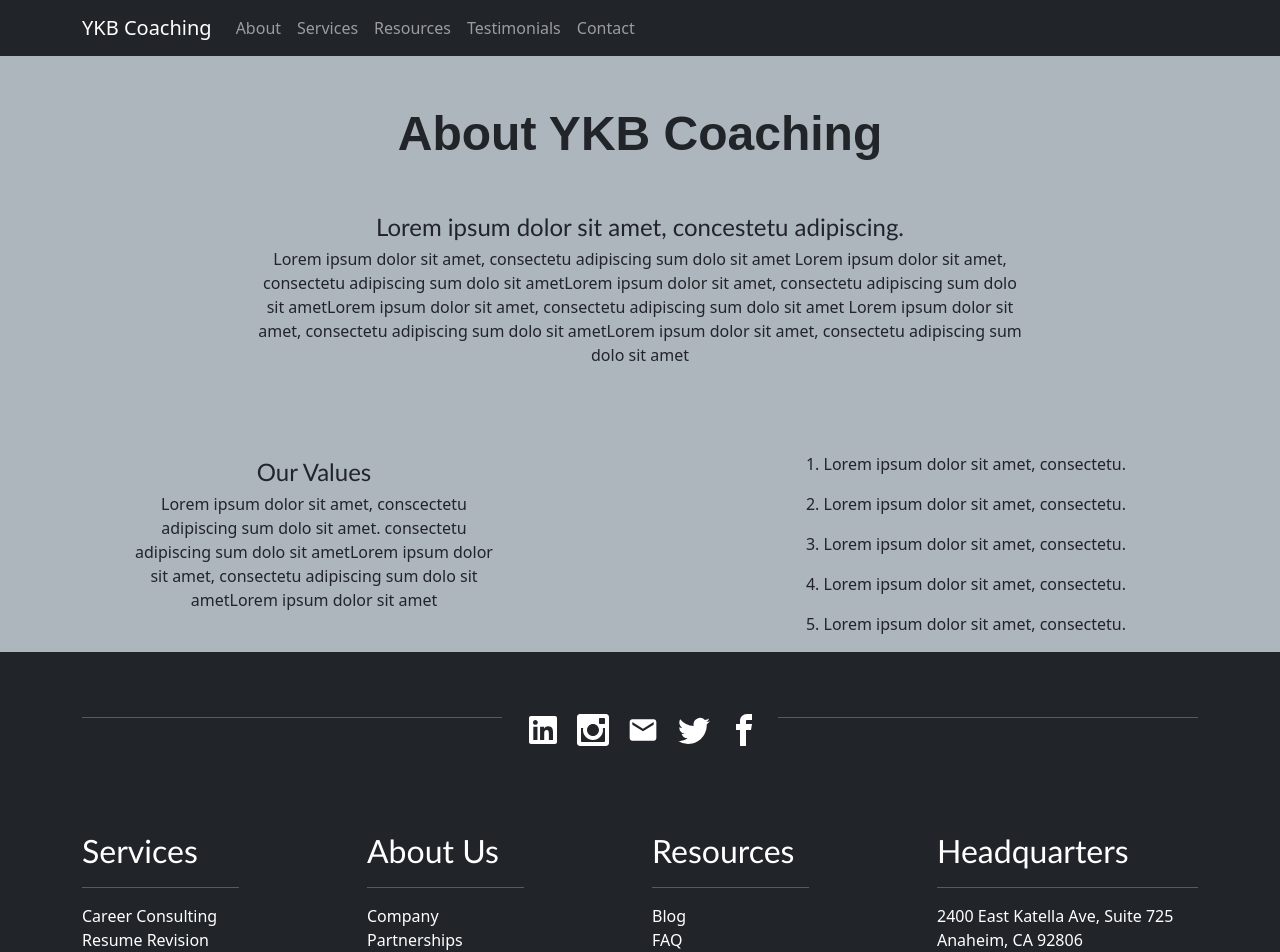
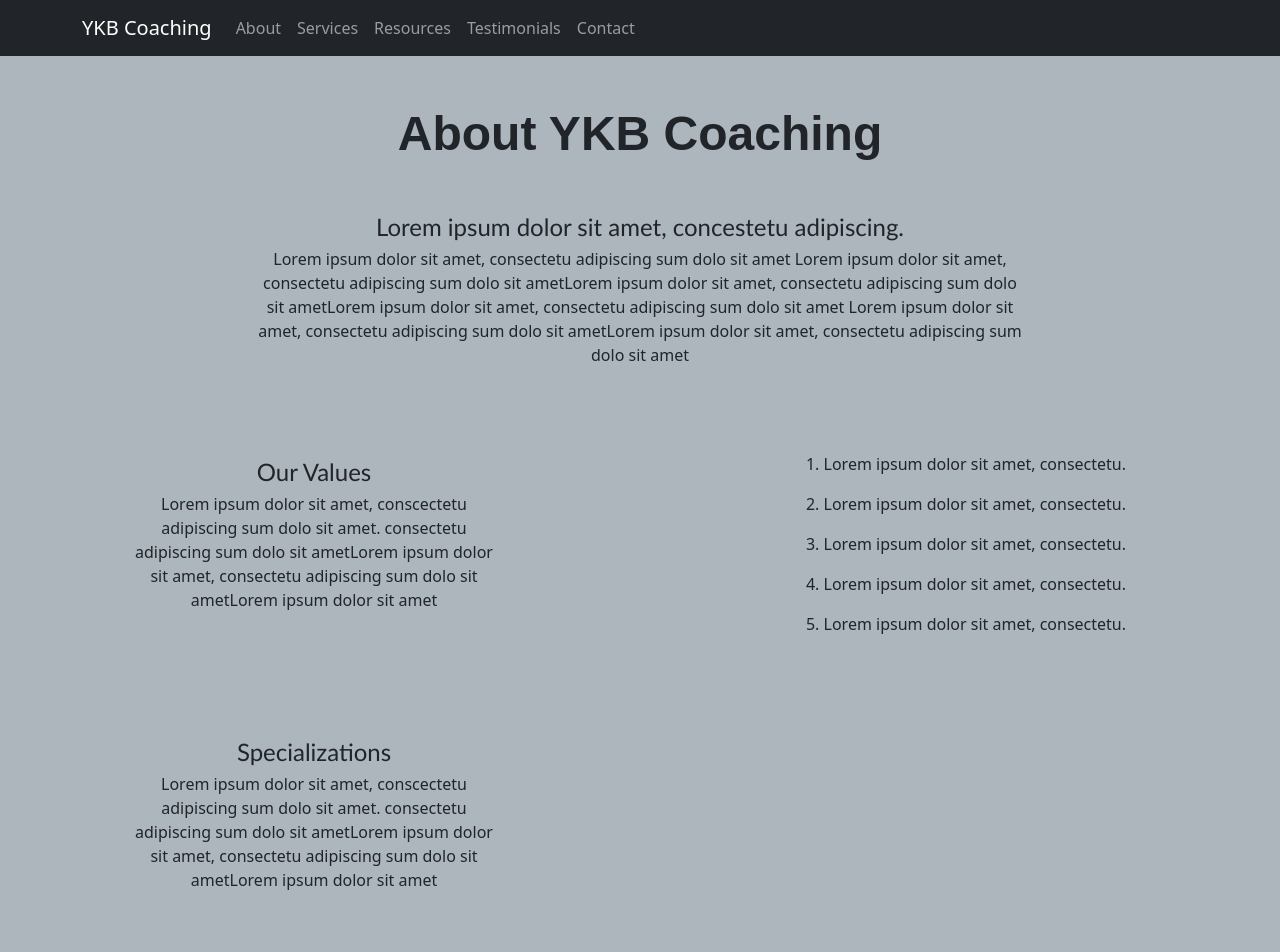
Before and after one commit to jermeewinn/YKB-solutions, a React (Create React App) app: page /about in a window 1280 px wide. Shown: the top 952 px of the page. Built offline with nearby package versions, Linux system fonts and the light colour scheme; the HTML template or start-up script is replaced by a standard one.

Commit message:
added AboutSpecial sub-component to About component

```diff
--- a/src/components/About/About-Special/index.js
+++ b/src/components/About/About-Special/index.js
@@ -2,8 +2,15 @@ import React from 'react';
 
 function AboutSpecial() {
     return(
-        <div>
-
+        <div className='row about-subsection'>
+            <div className='col-md-6'>
+                <h4>
+                    Specializations
+                </h4>
+                <p className='about-text'>
+                    Lorem ipsum dolor sit amet, conscectetu adipiscing sum dolo sit amet. consectetu adipiscing sum dolo sit ametLorem ipsum dolor sit amet, consectetu adipiscing sum dolo sit ametLorem ipsum dolor sit amet
+                </p>
+            </div>
         </div>
     )
 };
--- a/src/components/About/About-Values/index.js
+++ b/src/components/About/About-Values/index.js
@@ -1,10 +1,9 @@
 import React from 'react';
 import { Col } from 'react-bootstrap';
 
-
 function AboutValues() {
     return(
-        <div className='row'>
+        <div className='row about-subsection'>
             <div className='col-md-6'>
                 <h4>
                     Our Values
--- a/src/components/About/index.js
+++ b/src/components/About/index.js
@@ -2,8 +2,6 @@ import React from 'react';
 import { Helmet } from 'react-helmet';
 import AboutValues from './About-Values';
 import AboutSpecial from './About-Special';
-
-
 
 function About() {
     return(
--- a/src/index.css
+++ b/src/index.css
@@ -305,6 +305,10 @@ footer {
   margin: auto;
 }
 
+.about-subsection {
+  margin-bottom: 80px;
+}
+
 /* Testimonial Component Stylings*/
 .testimonial-container {
   border-radius: 1%;
```
